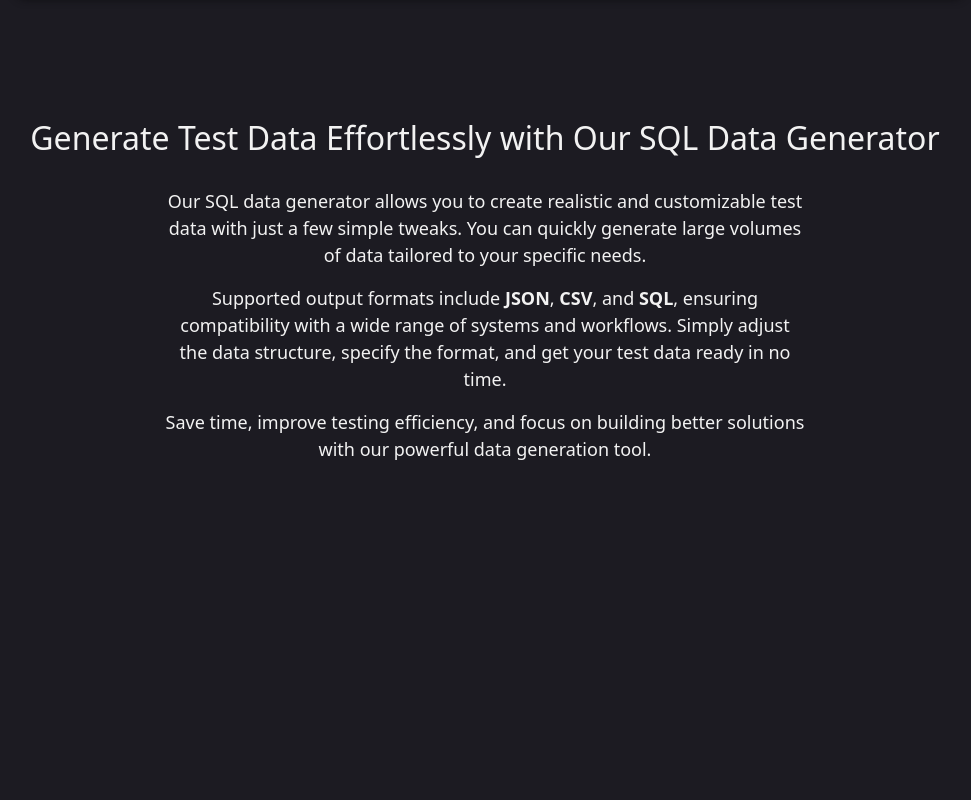
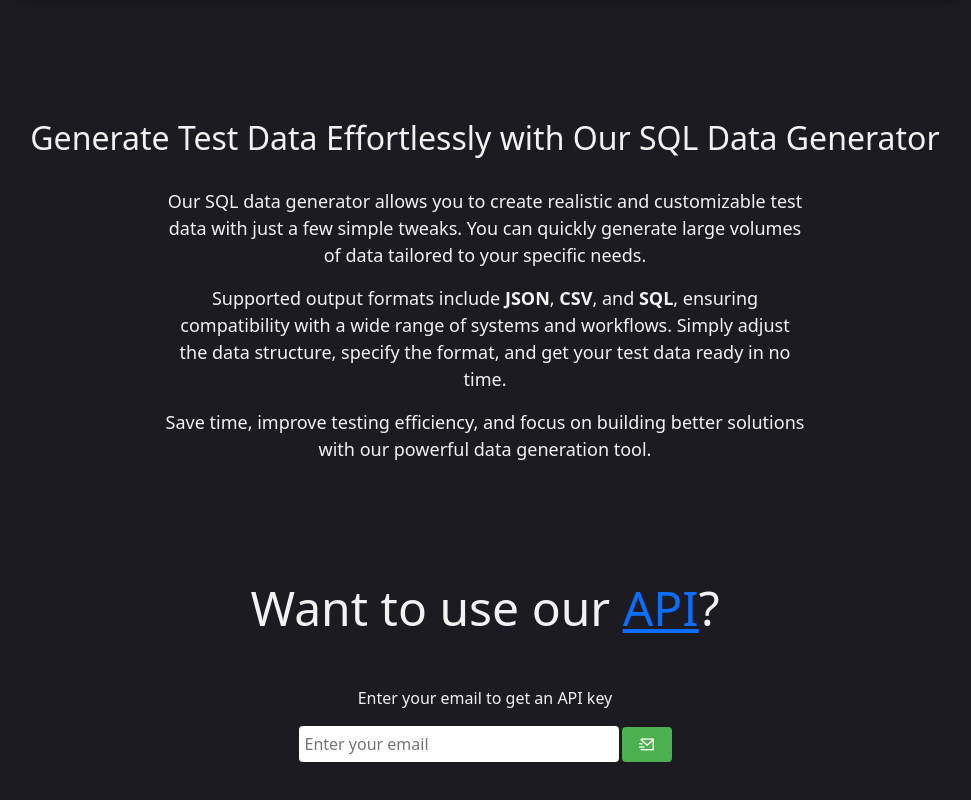
Before and after one commit to JulianPiedra/sqldatagenerator, a React (Vite) app: page / in a window 1280 px wide. Shown: the part 902-1702 px from the top of the page, without its empty margins (155-1126 px from the left). Before the commit the page ends 1481 px from the top, so only its background shows below. Built offline with nearby package versions, Linux system fonts and the light colour scheme.

Commit message:
Api key email sender, styles

```diff
--- a/package.json
+++ b/package.json
@@ -12,6 +12,7 @@
     "deploy": "gh-pages -d dist"
   },
   "dependencies": {
+    "@emailjs/browser": "^4.4.1",
     "bootstrap": "^5.3.3",
     "gh-pages": "^6.3.0",
     "js2xmlparser": "^5.0.0",
--- /dev/null
+++ b/src/components/GetApiKeyComponent.tsx
@@ -0,0 +1,46 @@
+import "../css/ApiKeyComponent.css"
+import Swal from "sweetalert2";
+import { SendEmail } from "../services/EmailSender";
+import 'remixicon/fonts/remixicon.css';
+
+export default function GetApiKeyComponent() {
+    const handleSubmit = async (e: React.FormEvent) => {
+        e.preventDefault();
+        const form = e.target as HTMLFormElement;
+        const email = form.elements.namedItem('email') as HTMLInputElement;
+        const response = await SendEmail(email.value);  // Call the SendEmail service
+
+        // Show success or error message based on the response
+        if (response.status === 200) {
+            Swal.fire({
+                icon: 'success',
+                title: "API key sent to your email",
+                timer: 3000,
+                showConfirmButton: false,
+            });
+            form.reset();
+        }
+        else {
+            Swal.fire({
+                icon: 'error',
+                title: "Failed to send the API KEY",
+                timer: 3000,
+                showConfirmButton: false,
+            });
+        }
+    }
+
+    return (
+        <>
+            <h1 className="api-header">
+                Want to use our <a target="_blank" href="https://sqldatageneratorapi.runasp.net/swagger/index.html">API</a>?
+            </h1>
+            <form onSubmit={handleSubmit}>
+                <p>Enter your email to get an API key</p>
+                <input type="email" name="email" placeholder="Enter your email" required />
+                <button type="submit" className="submit"><i className="ri-mail-send-line"></i></button>
+            </form>
+
+        </>
+    );
+}
--- /dev/null
+++ b/src/components/InfoComponent.tsx
@@ -0,0 +1,29 @@
+import image from "../assets/image.png"
+
+export default function InfoComponent() {
+    return (
+        <>
+            <div className='page-preview'>
+                <h1>Create test data for SQL in quick and easy manner</h1>
+                <img src={image} alt="placeholder" className='preview-content' />
+                <div className='preview-text'>
+                    <h2>
+                        Generate Test Data Effortlessly with Our SQL Data Generator
+                    </h2>
+                    <p>
+                        Our SQL data generator allows you to create realistic and customizable test data with just a few simple tweaks.
+                        You can quickly generate large volumes of data tailored to your specific needs.
+                    </p>
+                    <p>
+                        Supported output formats include <strong>JSON</strong>, <strong>CSV</strong>, and <strong>SQL</strong>, ensuring compatibility with a wide range of systems and workflows.
+                        Simply adjust the data structure, specify the format, and get your test data ready in no time.
+                    </p>
+                    <p>
+                        Save time, improve testing efficiency, and focus on building better solutions with our powerful data generation tool.
+                    </p>
+                </div>
+            </div>
+        </>
+    )
+
+}
--- /dev/null
+++ b/src/css/ApiKeyComponent.css
@@ -0,0 +1,39 @@
+.api-header {
+    margin: 0 auto;
+    text-align: center;
+    max-width: 700px;
+    color: #F2F2F2;
+    font-size: 3rem;
+}
+
+form {
+    padding: 50px 0;
+    width: 50%;
+    text-align: center;
+    margin: 0 auto;
+}
+
+p {
+    color: #F2F2F2;
+    margin: 0 auto;
+}
+
+input {
+    padding: 6px;
+    width: 50%;
+    font-size: 14px;
+    border-radius: 4px;
+    border: none;
+}
+
+.submit {
+    align-self: center;
+    height: 35px;
+    width: 50px;
+    margin-left: 3px;
+    background-color: #4CAF50;
+    color: white;
+    cursor: pointer;
+    border-radius: 4px;
+    border: none;
+}
--- a/src/pages/Index.tsx
+++ b/src/pages/Index.tsx
@@ -1,32 +1,16 @@
 import '../css/LandingPage.css';
 import Header from "../components/Header";
-import image from "../assets/image.png"
+import InfoComponent from '../components/InfoComponent';
+import GetApiKeyComponent from '../components/GetApiKeyComponent';
 
 function LandingPage() {
   return (
     <>
-      <div className='page-preview'>
-      <Header />
 
-        <h1>Create test data for SQL in quick and easy manner</h1>
-        <img src={image} alt="placeholder" className='preview-content' />
-        <div className='preview-text'>
-          <h2>
-            Generate Test Data Effortlessly with Our SQL Data Generator
-          </h2>
-          <p>
-            Our SQL data generator allows you to create realistic and customizable test data with just a few simple tweaks.
-            You can quickly generate large volumes of data tailored to your specific needs.
-          </p>
-          <p>
-            Supported output formats include <strong>JSON</strong>, <strong>CSV</strong>, and <strong>SQL</strong>, ensuring compatibility with a wide range of systems and workflows.
-            Simply adjust the data structure, specify the format, and get your test data ready in no time.
-          </p>
-          <p>
-            Save time, improve testing efficiency, and focus on building better solutions with our powerful data generation tool.
-          </p>
-        </div>
-      </div>
+        <Header />
+        <InfoComponent />
+        <GetApiKeyComponent />
+
 
 
     </>
--- /dev/null
+++ b/src/services/EmailSender.ts
@@ -0,0 +1,17 @@
+import emailjs from '@emailjs/browser';
+
+export const SendEmail = async (email: string) => {
+    try {
+        const result = await emailjs.send(
+            'service_4hbjnsj',
+            'template_8jnal0t',
+            {
+                to_email: email,
+            },
+            'FGGz3ro7JZT5YbNFe'
+        );
+        return result;
+    } catch (error) {
+        throw error;
+    }
+};
```
Also changed, not shown: 1 other file (tests, documents, lock files or other folders).
